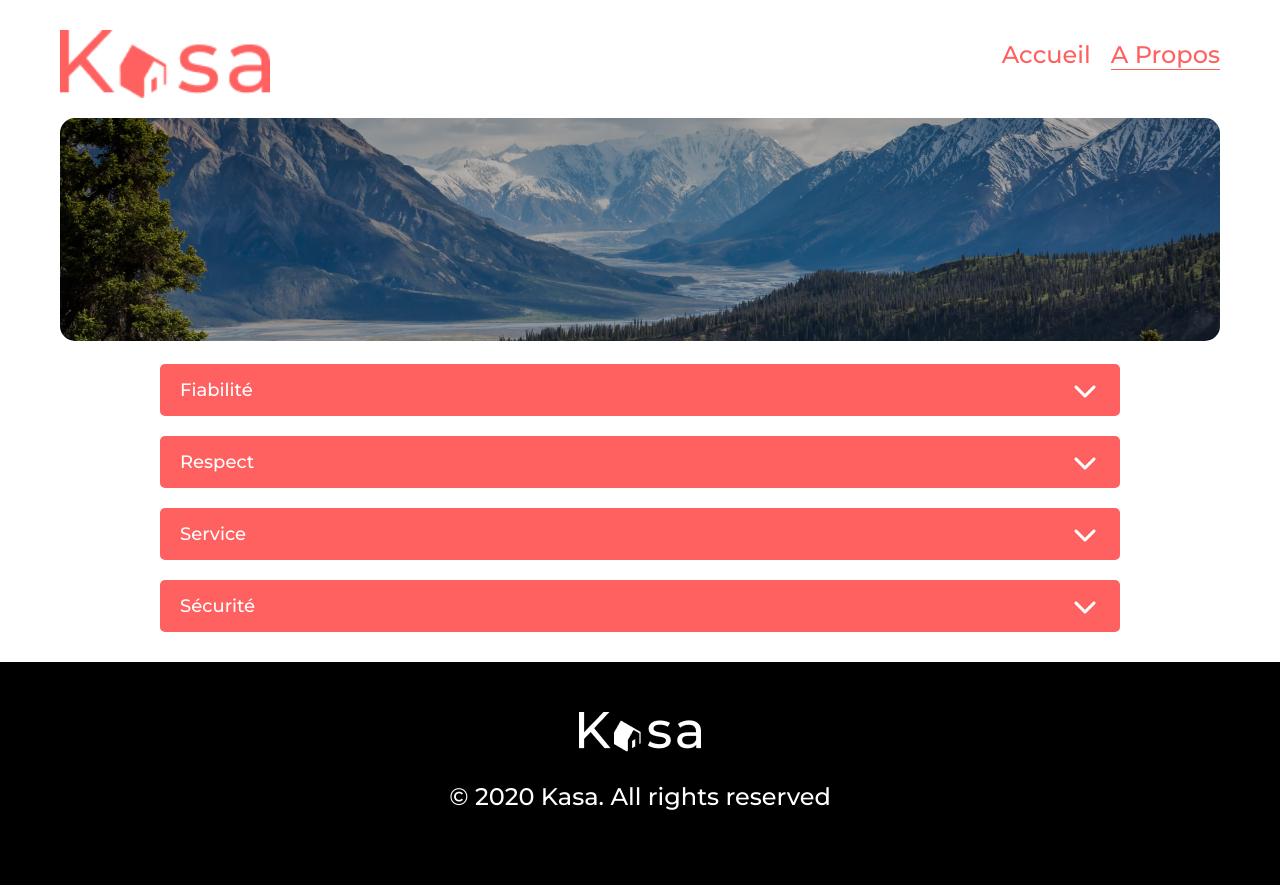
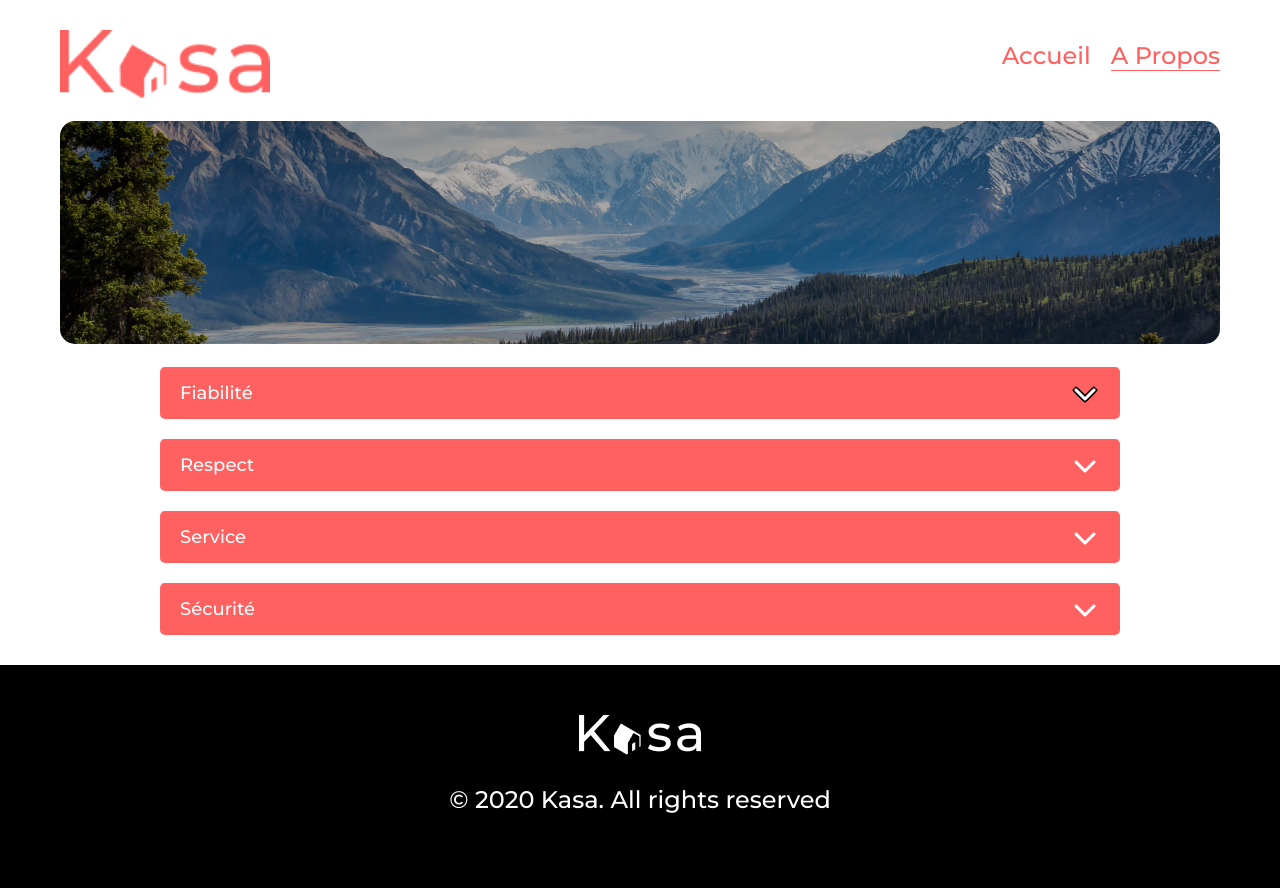
Before and after one commit to AurelieLescop/kasa, a React (Create React App) app: page /About in a window 1280 px wide. In both pictures the pointer is over the icon 1085 px from the left and 390 px from the top of the page. Built offline with nearby package versions, Linux system fonts and the light colour scheme.

Commit message:
ajout lien logo vers acc + hover chevron et nav

```diff
--- a/src/components/Collapse/collapse.scss
+++ b/src/components/Collapse/collapse.scss
@@ -71,6 +71,10 @@
 
   .fa-chevron-up {
     font-size: 16px;
+
+    &:hover {
+    text-shadow: -2px 0 #000, 0 2px #000, 2px 0 #000, 0 -2px #000;
+  }
   }
 
   .chevron {
--- a/src/components/Footer/Footer.js
+++ b/src/components/Footer/Footer.js
@@ -4,8 +4,14 @@ function Footer() {
     return (
 
 <footer>
+
+<a
+        href="http://localhost:3000/"
+        title="Retour vers la page d'accueil"
+      >
+
 <img src={logofooter} className="logo" alt="logo du site Kasa" />
-
+</a>
 <p>© 2020 Kasa. All rights reserved</p>
 </footer>
 
--- a/src/components/Header/Header.js
+++ b/src/components/Header/Header.js
@@ -5,8 +5,12 @@ import { NavLink } from "react-router-dom";
 function Header() {
   return (
       <header>
+        <a
+        href="http://localhost:3000/"
+        title="Retour vers la page d'accueil"
+      >
         <img src={logo} className="logo_header" alt="logo du site Kasa" />
-
+        </a>
         <nav>
           <ul>
             <li>
--- a/src/components/Header/header.scss
+++ b/src/components/Header/header.scss
@@ -24,6 +24,14 @@ li a {
   color: #ff6060;
   font-size: 12px;
   font-weight: 500;
+  &:hover {
+    // box-shadow: 0px 5px 5px rgba(0, 0, 0, 0.4);
+    // text-shadow: 0 0 3px #000;
+    // text-shadow: -1px 0 #000, 0 1px #000, 1px 0 #000, 0 -1px #000;
+    // text-shadow: 1px 1px 2px black;
+    text-shadow: 0.5px 0.5px 1px black;
+
+  }
 }
 
 .activeLink {
--- a/src/components/Imageslider/imageslider.scss
+++ b/src/components/Imageslider/imageslider.scss
@@ -7,6 +7,12 @@
   &__chevron {
     color: white;
     font-size: 25px;
+    &:hover {
+      // text-shadow: 0 0 3px #000;
+      // text-shadow: -1px 0 #000, 0 1px #000, 1px 0 #000, 0 -1px #000;
+    text-shadow: -2px 0 #000, 0 2px #000, 2px 0 #000, 0 -2px #000;
+    // transform: scale(1.05);
+    }
   }
 
   img {
--- a/src/pages/About/About.js
+++ b/src/pages/About/About.js
@@ -2,7 +2,6 @@ import Header from "../../components/Header/Header";
 import Footer from "../../components/Footer/Footer";
 import Collapse from "../../components/Collapse/Collapse";
 import picture from "../../assets/IMG_about.png";
-
 import Banner from "../../components/Banner/Banner";
 
 const aboutbannerheight = 223;
```
